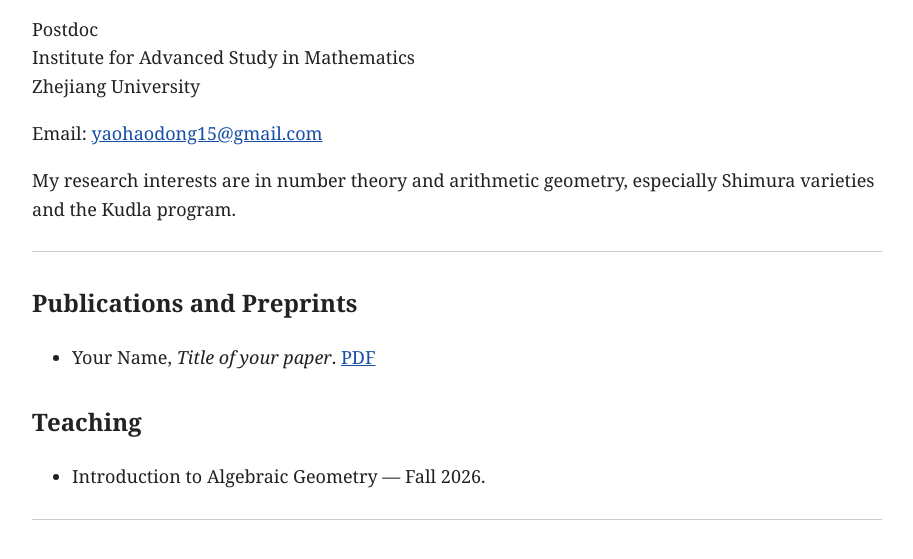
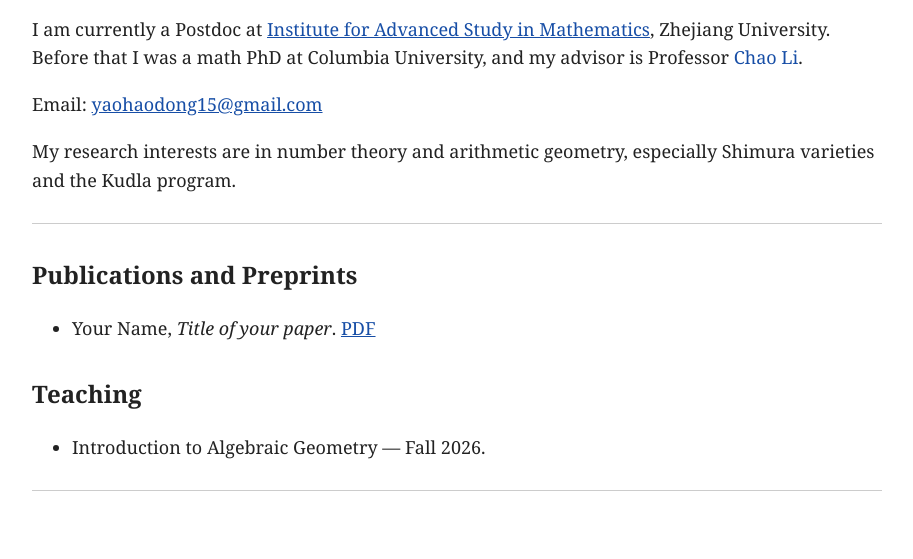
Before and after one commit to yaohaodong/yaohaodong.github.io, a plain HTML site: page index.html in a window 1280 px wide. Shown: the part 111-670 px from the top of the page, without its empty margins (183-1096 px from the left). Drawn offline with Linux system fonts and the light colour scheme.

Commit message:
Update index.html

```diff
--- a/index.html
+++ b/index.html
@@ -31,9 +31,9 @@
   <h1>Haodong Yao</h1>
 
   <p>
-    Postdoc<br>
-    Institute for Advanced Study in Mathematics<br>
-    Zhejiang University
+    I am currently a Postdoc at <a href="http://www.iasm.zju.edu.cn"> Institute for Advanced Study in Mathematics</a>, Zhejiang University.
+
+    Before that I was a math PhD at Columbia University, and my advisor is Professor <a href:"https://www.math.columbia.edu/~chaoli/"> Chao Li</a>.
   </p>
 
   <p>
```
